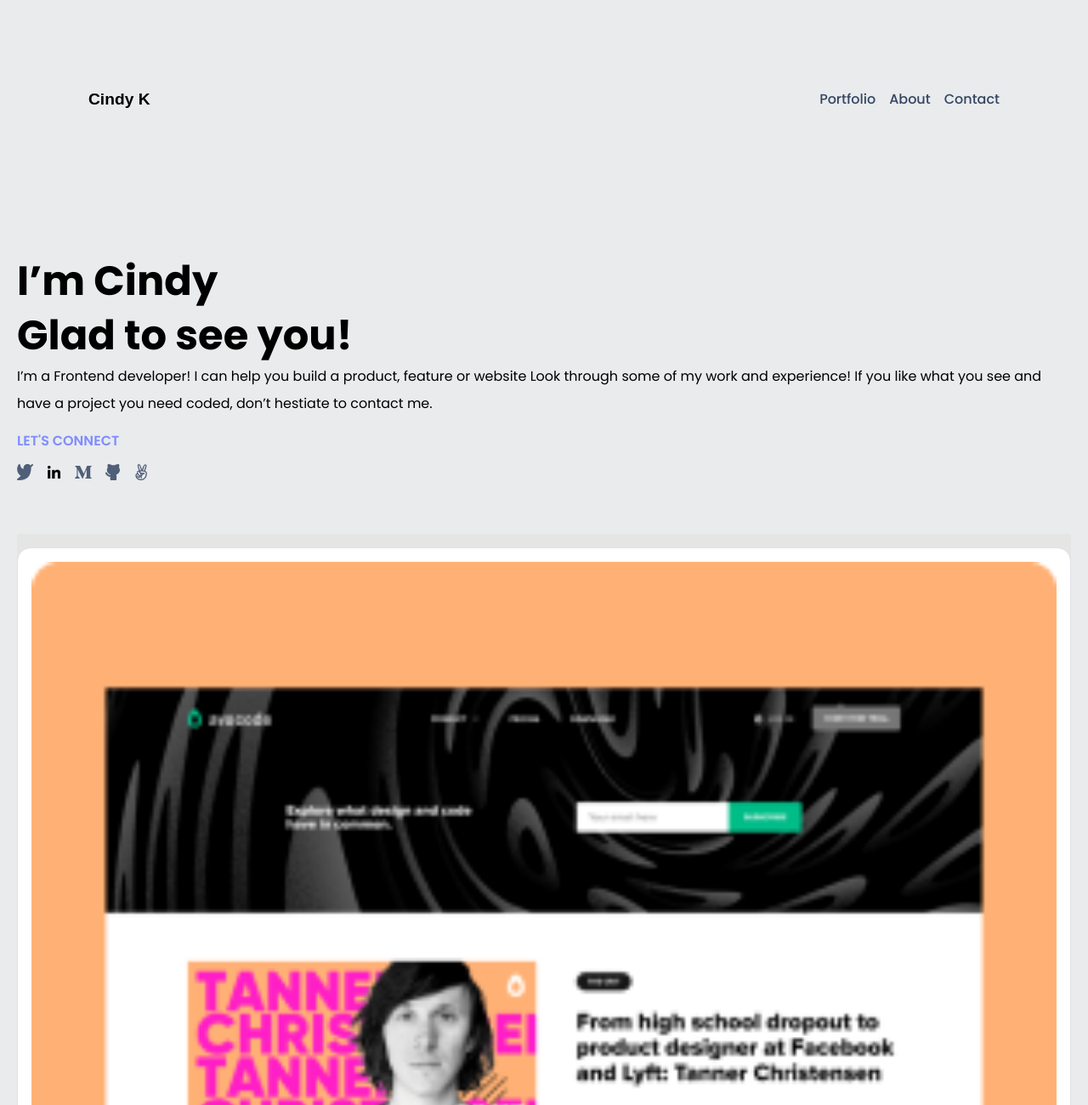
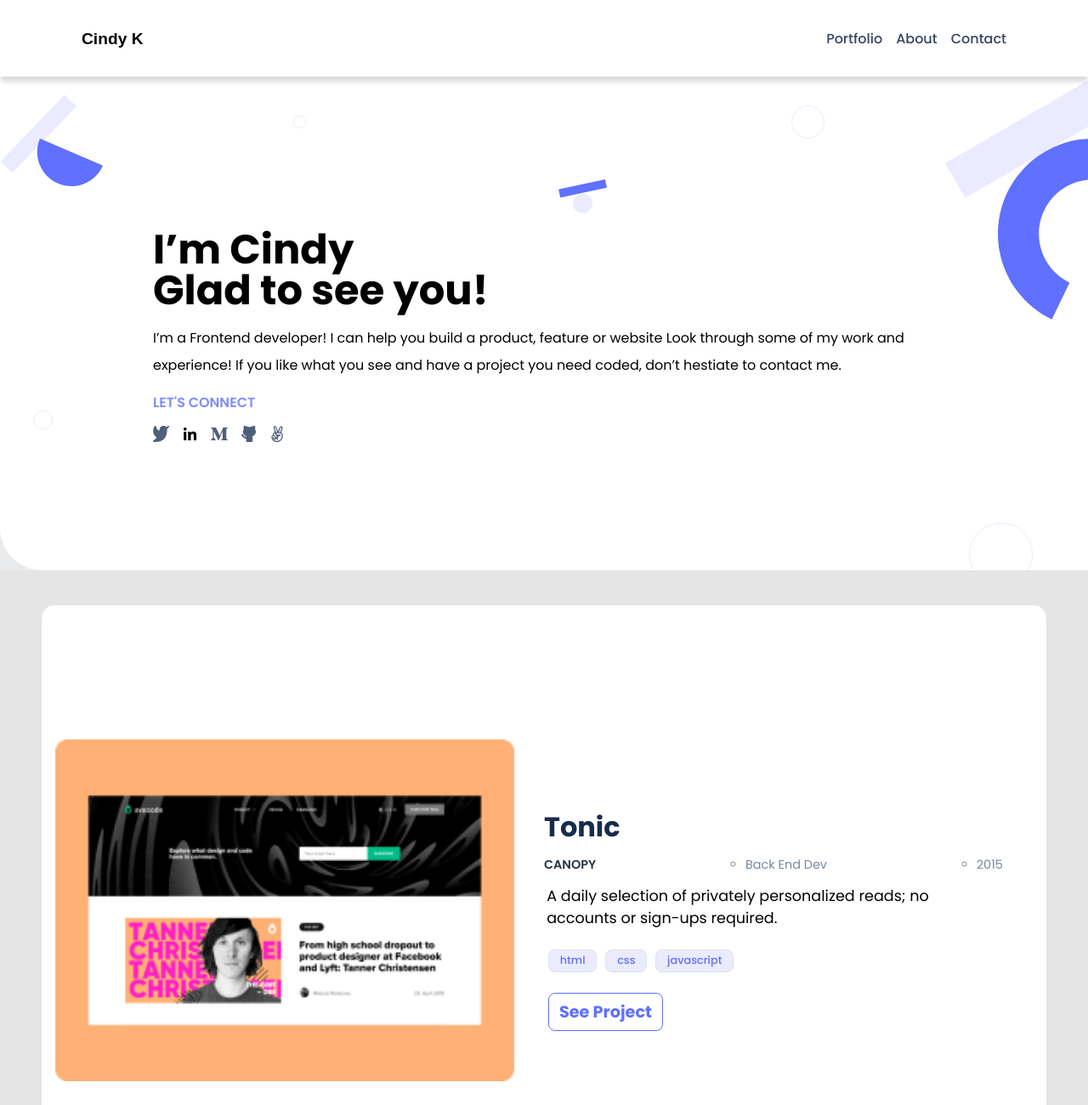
Before and after one commit to cindykandie/portfolio, a plain HTML site: page index.html in a window 1280 px wide. Shown: the top 1300 px of the page at 85% size. Drawn offline with Linux system fonts and the light colour scheme; a web font is replaced by a local one.

Commit message:
Completed styling the 6 main sections of the portforlio on the tablet screen

```diff
--- a/css/footer.css
+++ b/css/footer.css
@@ -5,11 +5,19 @@ footer.contact-form {
   margin: 0;
   padding: 20px;
   padding-bottom: -60px;
+  min-height: 100vh;
 }
 
 footer.contact-form article {
-  margin-bottom: 2rem;
+  width: 100%;
+  max-width: 400px;
+  height: auto;
+  margin: auto auto 2rem;
   color: #fff;
+  display: flex;
+  flex-direction: column;
+  align-items: center;
+  justify-content: space-evenly;
 }
 
 footer article h1 {
@@ -31,6 +39,9 @@ footer article p {
 footer.contact-form form {
   display: flex;
   flex-direction: column;
+  width: 100%;
+  max-width: 400px;
+  margin: auto;
 }
 
 footer.contact-form form ul {
@@ -91,3 +102,9 @@ footer.contact-form form button:active {
   background: #2230d2;
   border: 1px solid #fff;
 }
+
+@media only screen and (min-width: 768px) {
+  footer.contact-form form button {
+    margin: 0.6rem auto;
+  }
+}
--- a/css/mediascreen.css
+++ b/css/mediascreen.css
@@ -1,16 +1,83 @@
-@media only screen and (min-width: 768px) {
+/* @media only screen and (min-width: 768px) {
+  body {
+    display: grid;
+
+    grid-template-rows: 1fr 1fr 1fr 1fr 1fr;
+    grid-template-columns: 1fr 1fr;
+
+    gap: 0px;
+  }
+
+  #item-0 {
+    grid-row-start: 1;
+    grid-column-start: 1;
+
+    grid-row-end: 2;
+    grid-column-end: 3;
+
+  }
+  #item-1 {
+
+    grid-row-start: 1;
+    grid-column-start: 1;
+
+    grid-row-end: 3;
+    grid-column-end: 3;
+
+
+  }
+  #item-2 {
+
+    background-color: #B6D5C9;
+    grid-row-start: 2;
+    grid-column-start: 1;
+
+    grid-row-end: 4;
+    grid-column-end: 3;
+
+  }
+  #item-3 {
+
+    background-color: #5EBD5F;
+    grid-row-start: 4;
+    grid-column-start: 1;
+
+    grid-row-end: 5;
+    grid-column-end: 2;
+
+  }
+  #item-4 {
+
+    background-color: #9ED5D5;
+    grid-row-start: 4;
+    grid-column-start: 2;
+
+    grid-row-end: 5;
+    grid-column-end: 3;
+
+  }
+  #item-5 {
+
+    background-color: #9CACE9;
+    grid-row-start: 5;
+    grid-column-start: 1;
+
+    grid-row-end: 6;
+    grid-column-end: 3;
+
+  } */
+
+/* HEADER STYLING */
 header {
   justify-content: space-between;
-    margin: 20px 20px 50px;
-    max-height: 1000px;
+  padding: 2rem 6rem 2rem;
   position: sticky;
-    padding: 4rem 4rem;
-  }
-
-  header div.logo {
-    font-size: 1.2rem;
-    font-family: "BhuTuka Expanded One", sans-serif;
-    font-weight: 800;
+  top: 0;
+  margin-bottom: 0;
+  border-top: 1px solid #fff;
+  -webkit-box-shadow: 0 7px 6px -1px rgba(0, 0, 0, 0.15);
+  -moz-box-shadow: 0 7px 6px -1px rgba(0, 0, 0, 0.15);
+  box-shadow: 0 7px 6px -1px rgba(0, 0, 0, 0.15);
 }
 
 header nav img {
@@ -23,31 +90,90 @@
   justify-content: space-evenly;
   align-items: center;
 }
-  header nav ul.desktop-nav li{
+
+header nav ul.desktop-nav li {
   list-style-type: none;
-
 }
 
-  header nav ul.desktop-nav li a{
-    font-family: Poppins;
-    font-size: 1rem;
+header nav ul.desktop-nav li a {
   font-weight: 500;
-    line-height: 1.25rem;
-    letter-spacing: 0em;
+  letter-spacing: 0;
   text-align: center;
-    background-color: none;
   text-decoration: none;
 }
+
 header nav ul.desktop-nav li a:visited {
   color: #344563;
 }
-  header nav ul.desktop-nav li a:hover{
-    color: #6070FF;
+
+header nav ul.desktop-nav li a:hover {
+  color: #6070ff;
   text-decoration: underline;
-    text-decoration-color: #6070FF;
-  }
-  header nav ul.desktop-nav li a:active {
-    color: #344563;
+  text-decoration-color: #6070ff;
 }
 
+header nav ul.desktop-nav li a:active {
+  color: hsl(218, 31%, 30%);
 }
+
+section.intro-section {
+  display: flex;
+  flex-direction: column;
+  background-color: #fff;
+  background-image: url(../assets/headerbg.svg);
+  max-width: 100%;
+  max-height: 100vh;
+}
+
+section.intro-section article {
+  display: flex;
+  flex-direction: column;
+  gap: 1rem;
+  align-items: left;
+  justify-content: center;
+  margin: 10rem 10rem 0;
+  max-width: 80%;
+  min-width: 700px;
+}
+
+section.intro-section div.contact-me {
+  padding: 0;
+  margin: 0 10rem 5rem;
+}
+
+section.project-section {
+  display: grid;
+  grid-template-columns: auto;
+  background-color: #e5e5e5;
+  align-items: center;
+  min-height: 100vh;
+}
+
+section.project-section article.project-card {
+  display: flex;
+  flex-direction: row;
+  align-items: center;
+  justify-content: space-evenly;
+  background: #fff;
+  min-height: 90vh;
+  margin: 2.5rem 3rem;
+}
+
+section.project-section article.project-card:nth-child(even) {
+  flex-direction: row-reverse;
+}
+
+section.project-section article.project-card img {
+  width: 100%;
+  height: 100%;
+  object-fit: cover;
+  margin: auto;
+  border-radius: 8px;
+  flex: 1;
+}
+
+section.project-section article.project-card div.project_info {
+  flex: 1;
+  padding: 1rem 2rem;
+}
+}
--- a/css/styles.css
+++ b/css/styles.css
@@ -8,6 +8,7 @@ a.btn-link:link {
   color: #6070ff;
   background-color: #fff;
   border: 1px solid #6070ff;
+  transition: background-color, color 1s;
 }
 
 a.btn-link:visited {
@@ -31,10 +32,10 @@ a.btn-link:active {
 body {
   display: grid;
   grid-template-columns: auto;
-  gap: 3.5rem 0.8rem;
   font-family: "Poppins", sans-serif;
   background-color: rgb(233, 235, 236);
-  padding: 20px;
+  max-width: 100vw;
+  padding: 0;
   overflow-x: hidden;
 }
 
@@ -42,8 +43,9 @@ header {
   display: flex;
   align-items: center;
   justify-content: space-between;
-  margin: 20px 0 50px;
+  padding: 20px 0 50px;
   max-height: 150px;
+  background-color: #fff;
 }
 
 header div.logo {
@@ -61,16 +63,17 @@ header nav ul.desktop-nav {
 }
 
 section.intro-section {
-  background-image: url(./assets/headerbg.svg);
-  background-repeat: repeat;
-  background-size: cover;
-  background-position: 100%;
+  border-bottom-left-radius: 50px;
+  padding: 20px;
+  padding-bottom: 4rem;
+  background-color: #fff;
+  background-image: url(../assets/headerbg.svg);
 }
 
 section.intro-section article h1 {
   font-size: 3rem;
   font-weight: 700;
-  line-height: 4rem;
+  line-height: 3rem;
 }
 
 section.about-section article p {
@@ -147,7 +150,6 @@ section.project-section {
   grid-template-columns: auto;
   background-color: #e5e5e5;
   align-items: center;
-  max-width: 100vw;
 }
 
 section.project-section article.project-card {
@@ -271,6 +273,7 @@ section#skills-section ul.mainskill-ul {
   display: flex;
   flex-direction: column;
   list-style: none;
+  padding: 5px;
 }
 
 section#skills-section ul.mainskill-ul li {
--- a/index.html
+++ b/index.html
@@ -8,9 +8,10 @@
     <meta name="description" content="Cindy Kandie is a well equipped frontend developer who has taken time to polish her craft. This Portfolio is a visual representation of the work she has done and what she can do." />
     <meta name="keywords" content="frontend developer, web developer" />
 
-    <link rel="stylesheet" href="css/footer.css">
     <link rel="stylesheet" href="css/styles.css">
     <link rel="stylesheet" href="css/mediascreen.css">
+    <link rel="stylesheet" href="css/footer.css">
+
     <link rel="shortcut icon" href="assets/favicon.ico" type="image/x-icon">
 
     <link rel="preconnect" href="https://fonts.googleapis.com">
@@ -20,7 +21,7 @@
     <title>Cindy Kandie's Web Development Portfolio</title>
 </head>
 <body>
-    <header>
+    <header id= "item-0">
         <div class="logo">
             <p>Cindy K</p>
         </div>
@@ -34,7 +35,7 @@
         </nav>
     </header>
 
-    <section class="intro-section">
+    <section class="intro-section" id= "item-1">
         <article class="article-style">
             <h1>I’m Cindy <br>
                 Glad to see you!
@@ -74,13 +75,11 @@
                         <img src="assets/chill.svg" alt="My Angelist page" >
                     </a>
                 </li>
-
-
-            </div>
+            </ul>
         </div>
     </section>
 
-    <section class="project-section">
+    <section class="project-section" id="item-2">
         <article class="project-card project_one">
             <img src="assets/tonic.png" alt="">
             <div class="project_info">
@@ -170,7 +169,7 @@
         </article>
     </section>
 
-    <section class="about-section">
+    <section class="about-section" id= "item-3">
         <article>
             <h1>About <br>
                 Myself
@@ -217,7 +216,7 @@
         </div>
     </section>
 
-    <section id="skills-section">
+    <section id="skills-section" id= "item-4">
         <ul class="mainskill-ul">
             <li>Languages
                 <span>
@@ -236,7 +235,7 @@
 
     </section>
 
-    <footer class="contact-form">
+    <footer class="contact-form" id= "item-5">
         <article>
             <h1>Contact Me</h1>
             <p>If you have an application you are interested in developing, a feature that you need built or a project that needs coding. I’d love to help with it.
```
Lines whose indentation alone changed are shown as unchanged.
